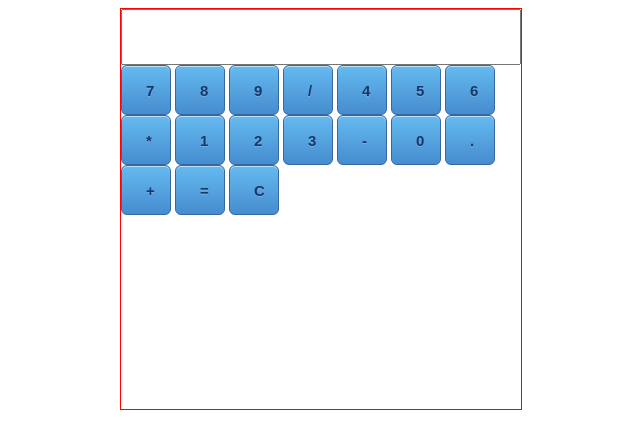
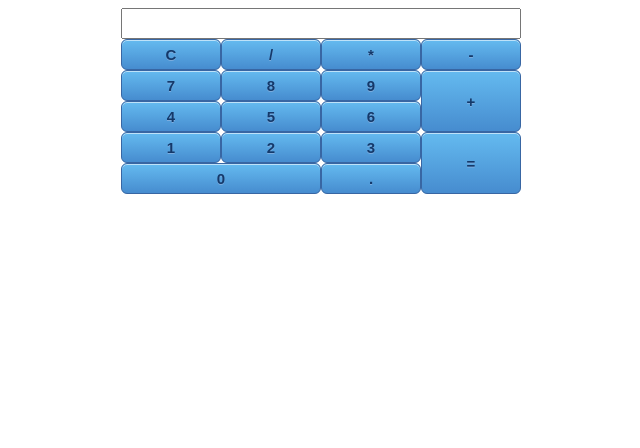
Before and after one commit to juliagomess/calculadora, a plain HTML site: page index.html in a window 1280 px wide. Shown: the whole page, without its empty margins (319-959 px from the left). Drawn offline with Linux system fonts and the light colour scheme.

Commit message:
desing melhozin

```diff
--- a/index.html
+++ b/index.html
@@ -10,25 +10,26 @@
 <body>
     <div id="calculadora">
         <input type="text">
-        <div id="#digitos">
-            <button class="numero">7</button>
-            <button class="numero">8</button>
-            <button class="numero">9</button>
-            <button class="operador">/</button>
-            <button class="numero">4</button>
-            <button class="numero">5</button>
-            <button class="numero">6</button>
-            <button class="operador">*</button>
-            <button class="numero">1</button>
-            <button class="numero">2</button>
-            <button class="numero">3</button>
-            <button class="operador">-</button>
-            <button class="numero">0</button>
-            <button class="operador">.</button>
-            <button class="operador">+</button>
-            <button class="operador">=</button>
-            <button class="operador">C</button>
+        <div id="digitos">
+            <button class="btn-7">7</button>
+            <button class="btn-8">8</button>
+            <button class="btn-9">9</button>
+            <button class="btn-div">/</button>
+            <button class="btn-4">4</button>
+            <button class="btn-5">5</button>
+            <button class="btn-6">6</button>
+            <button class="btn-mult">*</button>
+            <button class="btn-1">1</button>
+            <button class="btn-2">2</button>
+            <button class="btn-3">3</button>
+            <button class="btn-menos">-</button>
+            <button class="btn-0">0</button>
+            <button class="btn-ponto">.</button>
+            <button class="btn-mais">+</button>
+            <button class="btn-igual">=</button>
+            <button class="btn-c">C</button>
         </div>
     </div>
+    <script src="./script.js"></script>
 </body>
 </html>
--- a/style.css
+++ b/style.css
@@ -1,51 +1,121 @@
 input {
-    width: 98%;
-    height: 50px;
+	width: 98%;
+	height: 25px;
 }
 
 button {
-	box-shadow:inset 0px 1px 0px 0px #bee2f9;
-	background:linear-gradient(to bottom, #63b8ee 5%, #468ccf 100%);
-	background-color:#63b8ee;
-	border-radius:6px;
-	border:1px solid #3866a3;
-	display:inline-block;
-	cursor:pointer;
-	color:#14396a;
-	font-family:Arial;
-	font-size:15px;
-	font-weight:bold;
-	padding:6px 24px;
-	text-decoration:none;
-	text-shadow:0px 1px 0px #7cacde;
+	box-shadow: inset 0px 1px 0px 0px #bee2f9;
+	background: linear-gradient(to bottom, #63b8ee 5%, #468ccf 100%);
+	background-color: #63b8ee;
+	border-radius: 6px;
+	border: 1px solid #3866a3;
+	display: inline-block;
+	cursor: pointer;
+	color: #14396a;
+	font-family: Arial;
+	font-size: 15px;
+	font-weight: bold;
+	padding: 6px 24px;
+	text-decoration: none;
+	text-shadow: 0px 1px 0px #7cacde;
 }
+
 button:hover {
-	background:linear-gradient(to bottom, #468ccf 5%, #63b8ee 100%);
-	background-color:#468ccf;
+	background: linear-gradient(to bottom, #468ccf 5%, #63b8ee 100%);
+	background-color: #468ccf;
 }
+
 button:active {
-	position:relative;
-	top:1px;
+	position: relative;
+	top: 1px;
 }
 
 #calculadora {
-    width: 400px;
-    height: 400px;
-    margin: auto;
-    border: 1px solid red;
+	width: 400px;
+	height: 400px;
+	margin: auto;
 }
 
 #digitos {
 	display: grid;
-	grid: repeat(2,60px) / auto-flow 80px;
+	grid-template-columns: repeat(4, 1fr);
+	grid-template-areas:
+		"btn-c btn-div btn-mult btn-menos"
+		"btn-7 btn-8 btn-9 btn-mais"
+		"btn-4 btn-5 btn-6 btn-mais"
+		"btn-1 btn-2 btn-3 btn-igual"
+		"btn-0 btn-0 btn-ponto btn-igual"
+	;
 }
 
-.numero {
-    width: 50px;
-    height: 50px;
+.btn-c {
+	grid-area: btn-c;
 }
 
-.operador {
-    width: 50px;
-    height: 50px;
+.btn-div {
+	grid-area: btn-div;
 }
+
+.btn-mult {
+	grid-area: btn-mult;
+}
+
+.btn-menos {
+	grid-area: btn-menos;
+}
+
+.btn-7 {
+	grid-area: btn-7;
+}
+
+.btn-8 {
+	grid-area: btn-8;
+}
+
+.btn-9 {
+	grid-area: btn-9;
+}
+
+.btn-mais {
+	grid-area: btn-mais;
+}
+
+.btn-4 {
+	grid-area: btn-4;
+}
+
+.btn-5 {
+	grid-area: btn-5;
+}
+
+.btn-6 {
+	grid-area: btn-6;
+}
+
+.btn-mais {
+	grid-area: btn-mais;
+}
+
+.btn-1 {
+	grid-area: btn-1;
+}
+
+.btn-2 {
+	grid-area: btn-2;
+}
+
+.btn-3 {
+	grid-area: btn-3;
+}
+
+.btn-igual {
+	grid-area: btn-igual;
+}
+
+.btn-0 {
+	grid-area: btn-0;
+}
+
+.btn-ponto {
+	grid-area: btn-ponto;
+}
```
